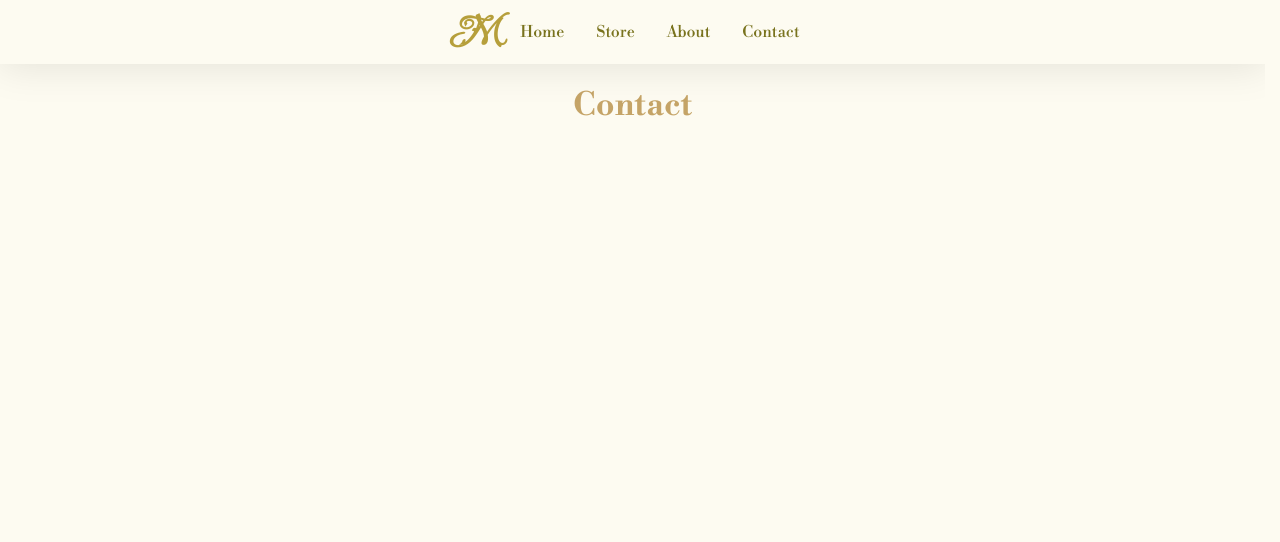
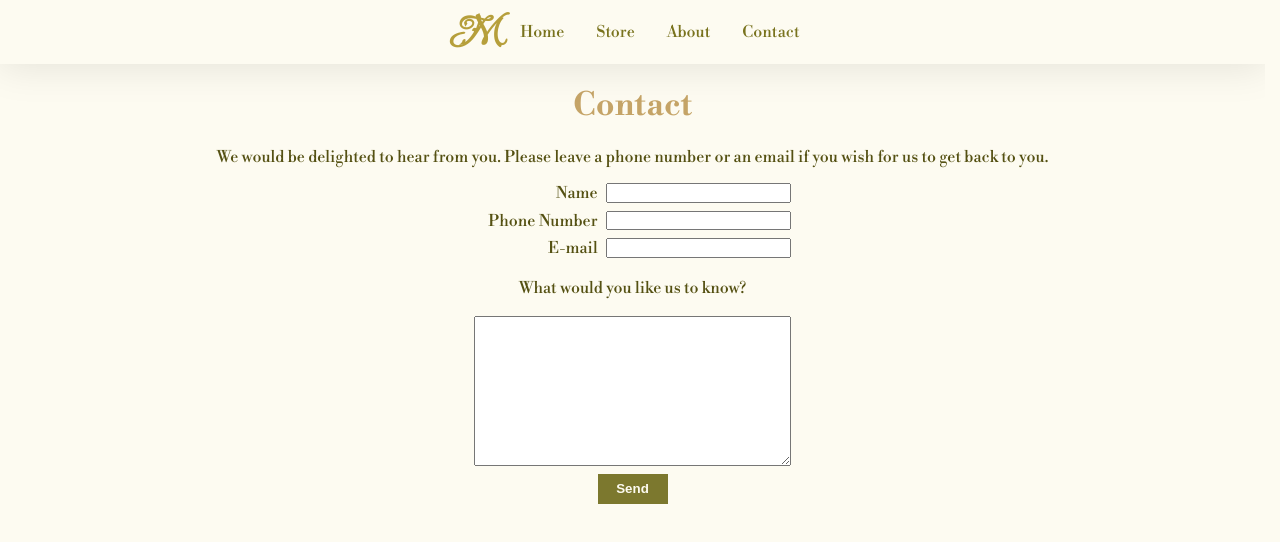
Before and after one commit to viiiofpentacles/online-store, a React (Create React App) app: page /contact in a window 1280 px wide. Shown: the top 542 px of the page. Built offline with nearby package versions, Linux system fonts and the light colour scheme.

Commit message:
Added content and styled Contact component

```diff
--- a/src/Contact.js
+++ b/src/Contact.js
@@ -1,7 +1,33 @@
+import './styles/Contact.css';
+
 const Contact = () => {
+    function handleSubmit (e) {
+        e.preventDefault();
+        document.getElementById('feedback-form').reset();
+        const submitted = document.querySelector('.submitted-text');
+        submitted.textContent = 'Thank you! Your query has been submitted. We will try our best to reply in 5 working days.';
+    }
+
     return (
-        <main>
+        <main className="contact-contents">
             <h1>Contact</h1>
+            <p>We would be delighted to hear from you. Please leave a phone number or an email if you wish for us to get back to you.</p>
+            <form onSubmit={handleSubmit} id='feedback-form'>
+                <div className='contact-details'>
+                    <label htmlFor='name-input' className='contact-label'>Name</label>
+                    <input type='text' id='name-input' />
+                    <label htmlFor='tel-number-input' className='contact-label'>Phone Number </label>
+                    <input type ='tel' id='tel-number-input' />
+                    <label htmlFor='email-input' className='contact-label'>E-mail</label>
+                    <input type='email' id='email-input' />
+                </div>
+                <div className='feedback-input'>
+                    <label>What would you like us to know?</label>
+                    <textarea className='feedback-text' required/>
+                    <button className='submit-button'>Send</button>
+                </div>
+            </form>
+            <div className='submitted-text'></div>
         </main>
     );
 };
--- /dev/null
+++ b/src/styles/Contact.css
@@ -0,0 +1,51 @@
+.contact-contents {
+    text-align: center;
+}
+
+form {
+    display: flex;
+    flex-direction: column;
+    justify-content: center;
+    align-items: center;
+}
+
+.contact-label {
+    text-align: right;
+}
+
+.contact-details {
+    width: 25%;
+    display: grid;
+    gap: 8px;
+    grid-template-rows: repeat(3, 25%);
+    grid-template-columns: 5fr 1fr;
+    padding-bottom: 1rem;
+}
+
+.feedback-input {
+    width: 25%;
+    display: grid;
+    grid-template-rows: 1fr 5fr 1fr;
+    gap: 8px;
+}
+
+.submit-button {
+    justify-self: center;
+    width: 70px;
+    height: 30px;
+    background: none;
+    border: none;
+    background-color: rgb(124, 120, 46);
+    color: rgb(253, 251, 241);
+    font-weight: 600;
+}
+
+.submit-button:hover {
+    cursor: pointer;
+    background-color: rgb(161, 157, 72);
+}
+
+.submitted-text {
+    height: 1rem;
+    padding: 1rem;
+}
```
